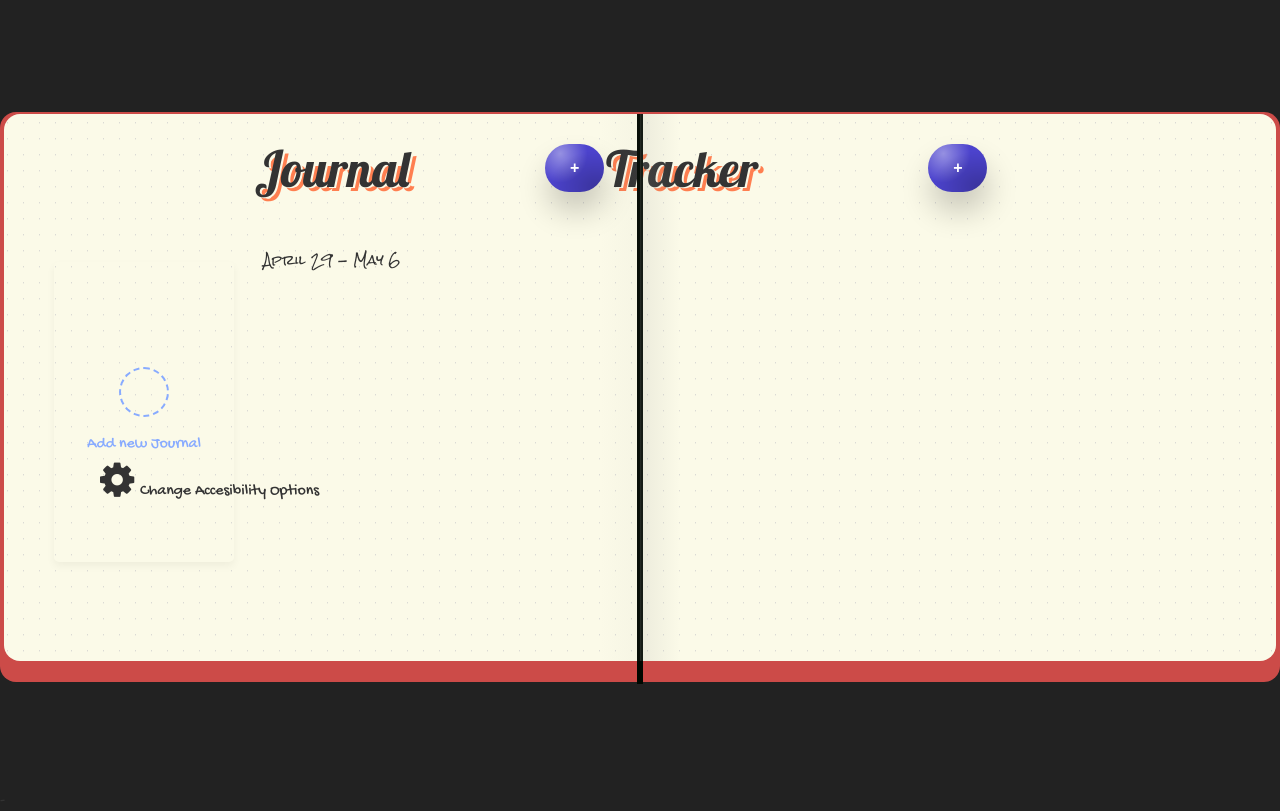
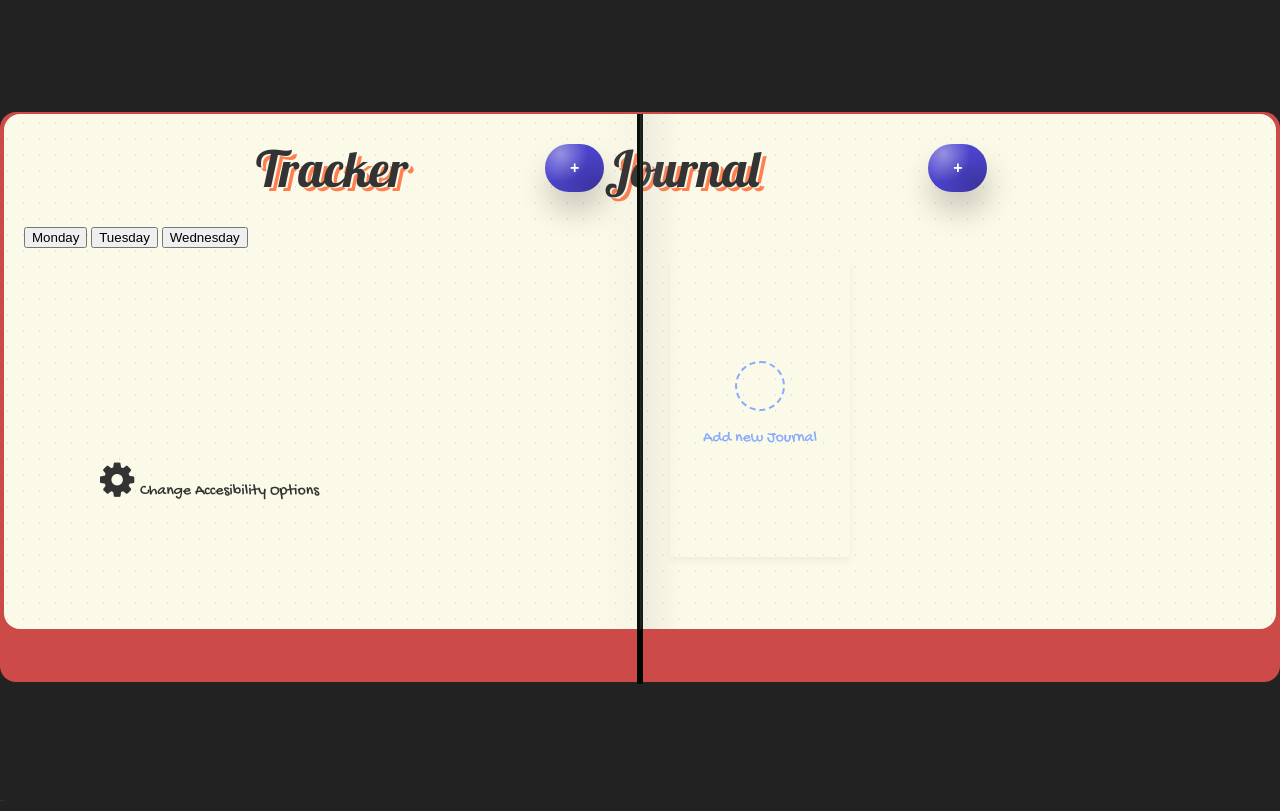
Before and after one commit to Rojhat802/HCI_Coursework, a plain HTML site: page Page1.html in a window 1280 px wide. Drawn offline with nearby package versions, Linux system fonts and the light colour scheme; some icons are missing.

Commit message:
added tracker buttons

```diff
--- a/Page1.html
+++ b/Page1.html
@@ -44,13 +44,14 @@
 <div class="main-content">
   <div class="notebook">
     <div class="notebook__inner">
+
       <div class="title">
-        <h1>Journal</h1>
-        <h1 style="position:relative; left:350px; bottom: 50px;">Tracker</h1>
-        <h3>April 29 - May 6</h3>
+        <h1>Tracker</h1>
+        <h1 style="position:relative; left:350px; bottom: 50px;">Journal</h1>
         <i style="font-size:40px; position: fixed; bottom: 300px; left: 100px;" class="fa">&#xf013;</i>
         <h2 style="font: size 20px; position: fixed; bottom: 300px; left: 140px;">Change Accesibility Options</h2>
       </div>
+
       <div class="days" >
         <button class="button-90" style="position:relative; right:95px; ">+</button>
         <button class="button-90" style="position:relative; left:225px; ">+</button>
@@ -58,6 +59,15 @@
       </div>
 
       <div></div>
+      <div class="section">
+
+
+        <button id="q1button" onclick="this.style.background = 'green'">Monday</button>
+        <button id="q2button" onclick="this.style.background = 'green'">Tuesday</button>
+        <button id="q3button" onclick="this.style.background = 'green'">Wednesday</button>
+
+    </div>
+
       <div class="vl"></div>
       <div class="wrapper">
         <li class="add-box">
@@ -67,6 +77,7 @@
         </li>
       </div>
     </div>
+
 
 </div>
 
--- a/style.css
+++ b/style.css
@@ -1,6 +1,7 @@
 * {
   box-sizing: border-box;
 }
+
 .vl {
   border-left: 6px solid rgb(0, 7, 0);
   height: 570px;
```
